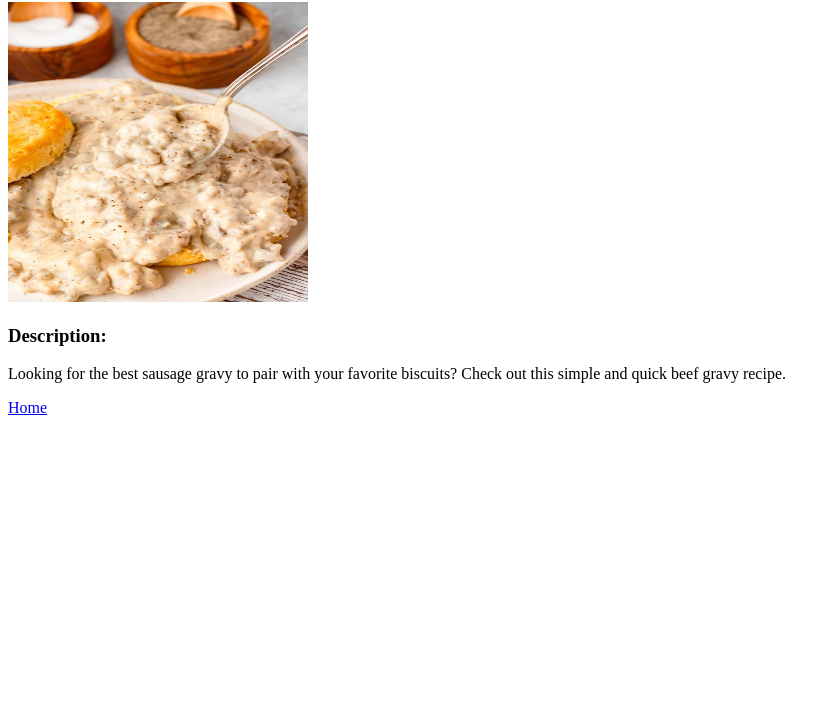
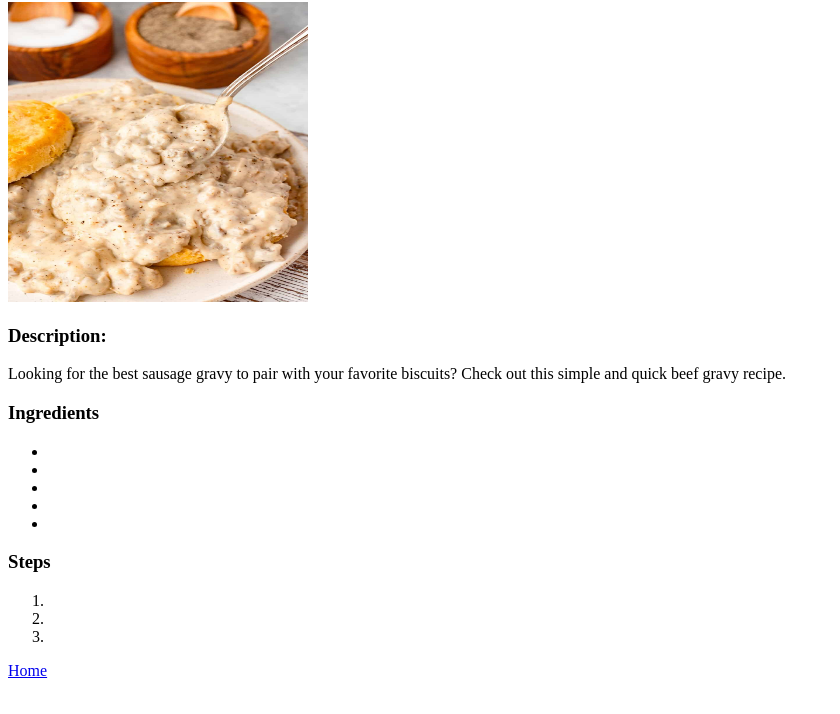
Before and after one commit to aidan-walny/odin-recipes, a plain HTML site: page recipes/biscuitsandgravy.html in a window 1280 px wide. Shown: the part 78-792 px from the top of the page, without its empty margins (0-840 px from the left). Drawn offline with Linux system fonts and the light colour scheme.

Commit message:
Adding a template for ingredients and steps in the recipes.

```diff
--- a/recipes/biscuitsandgravy.html
+++ b/recipes/biscuitsandgravy.html
@@ -10,8 +10,27 @@
 
     <img src="../images/biscuit-and-gravy.jpg" alt="Biscuits & Gravy" height="300" width="300">
 
+    <!-- Adding a description -->
     <h3>Description:</h3>
     <p>Looking for the best sausage gravy to pair with your favorite biscuits? Check out this simple and quick beef gravy recipe.</p>
+
+    <!-- Adding a list of ingredients -->
+    <h3>Ingredients</h3>
+    <ul>
+      <li></li>
+      <li></li>
+      <li></li>
+      <li></li>
+      <li></li>
+    </ul>
+
+    <!-- Listing the steps -->
+     <h3>Steps</h3>
+    <ol>
+      <li></li>
+      <li></li>
+      <li></li>
+    </ol>
 
     <a href="../index.html">Home</a>
   </body>
```
Also changed, not shown: recipes/marrymechicken.html (+16 -0 lines), recipes/streetcorndip.html (+17 -0 lines).
